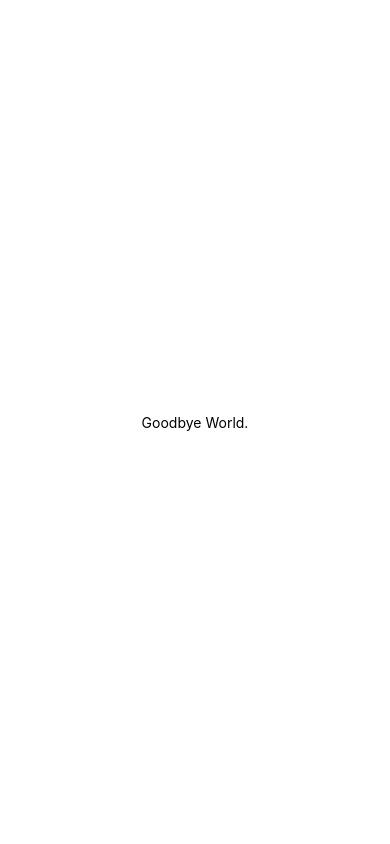
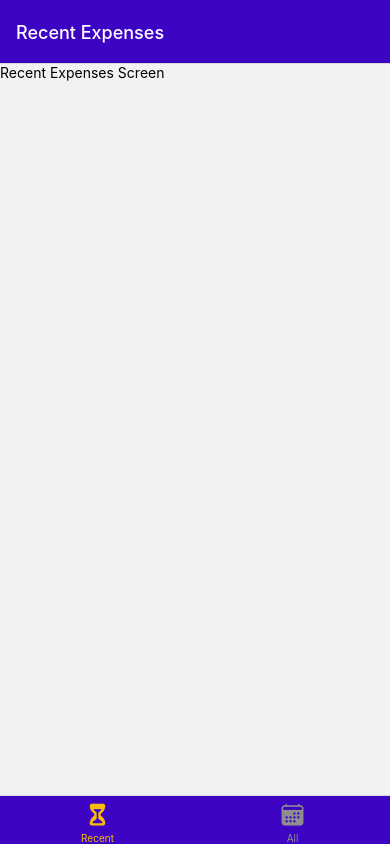
Before and after one commit to vincentochoa3/RNExpenses, a React Native app: screen / in a window 390 px wide. Built offline with nearby package versions, Linux system fonts and the light colour scheme.

Commit message:
created general structure for ExpensesOutput component

```diff
--- a/App.js
+++ b/App.js
@@ -1,20 +1,68 @@
 import { StatusBar } from "expo-status-bar";
-import { StyleSheet, Text, View } from "react-native";
+import { NavigationContainer } from "@react-navigation/native";
+import { createNativeStackNavigator } from "@react-navigation/native-stack";
+import { createBottomTabNavigator } from "@react-navigation/bottom-tabs";
+import { Ionicons } from "@expo/vector-icons";
+
+import ManageExpense from "./screens/ManageExpense";
+import AllExpenses from "./screens/AllExpenses";
+import RecentExpenses from "./screens/RecentExpenses";
+
+import { Styles } from "./constants/styles";
+
+const Stack = createNativeStackNavigator();
+const BottomTabs = createBottomTabNavigator();
+
+function ExpensesOverview() {
+	return (
+		<BottomTabs.Navigator
+			screenOptions={{
+				headerStyle: { backgroundColor: Styles.colors.primary500 },
+				headerTintColor: "white",
+				tabBarStyle: { backgroundColor: Styles.colors.primary500 },
+				tabBarActiveTintColor: Styles.colors.accent500,
+			}}
+		>
+			<BottomTabs.Screen
+				name="RecentExpenses"
+				component={RecentExpenses}
+				options={{
+					title: "Recent Expenses",
+					tabBarLabel: "Recent",
+					tabBarIcon: ({ color, size }) => (
+						<Ionicons name="hourglass" color={color} size={size} />
+					),
+				}}
+			/>
+			<BottomTabs.Screen
+				name="AllExpenses"
+				component={AllExpenses}
+				options={{
+					title: "All Expenses",
+					tabBarLabel: "All",
+					tabBarIcon: ({ color, size }) => (
+						<Ionicons name="calendar" color={color} size={size} />
+					),
+				}}
+			/>
+		</BottomTabs.Navigator>
+	);
+}
 
 export default function App() {
 	return (
-		<View style={styles.container}>
-			<Text>Goodbye World.</Text>
-			<StatusBar style="auto" />
-		</View>
+		<>
+			<StatusBar style="light" />
+			<NavigationContainer>
+				<Stack.Navigator>
+					<Stack.Screen
+						name="ExpensesOverview"
+						component={ExpensesOverview}
+						options={{ headerShown: false }}
+					/>
+					<Stack.Screen name="ManageExpense" component={ManageExpense} />
+				</Stack.Navigator>
+			</NavigationContainer>
+		</>
 	);
 }
-
-const styles = StyleSheet.create({
-	container: {
-		flex: 1,
-		backgroundColor: "#fff",
-		alignItems: "center",
-		justifyContent: "center",
-	},
-});
--- /dev/null
+++ b/components/ExpensesOutput/ExpensesList.js
@@ -0,0 +1,5 @@
+import { FlatList } from "react-native";
+
+export default function ExpensesList() {
+	return <FlatList />;
+}
--- /dev/null
+++ b/constants/styles.js
@@ -0,0 +1,16 @@
+export const Styles = {
+	colors: {
+		primary50: "#e4d9fd",
+		primary100: "#c6affc",
+		primary200: "#a281f0",
+		primary400: "#5721d4",
+		primary500: "#3e04c3",
+		primary700: "#2d0689",
+		primary800: "#200364",
+		accent500: "#f7bc0c",
+		error50: "#fcc4e4",
+		error500: "#9b095c",
+		gray500: "#39324a",
+		gray700: "#221c30",
+	},
+};
--- a/package.json
+++ b/package.json
@@ -12,7 +12,7 @@
   "dependencies": {
     "@react-navigation/bottom-tabs": "^6.3.1",
     "@react-navigation/native": "^6.0.10",
-    "@react-navigation/stack": "^6.2.1",
+    "@react-navigation/native-stack": "^6.6.2",
     "expo": "~45.0.0",
     "expo-status-bar": "~1.3.0",
     "react": "17.0.2",
```
Also changed, not shown: components/ExpensesOutput/ExpensesOutput.js (added, +13 -0 lines), components/ExpensesOutput/ExpensesSummary.js (added, +10 -0 lines), 1 other file (tests, documents, lock files or other folders).
